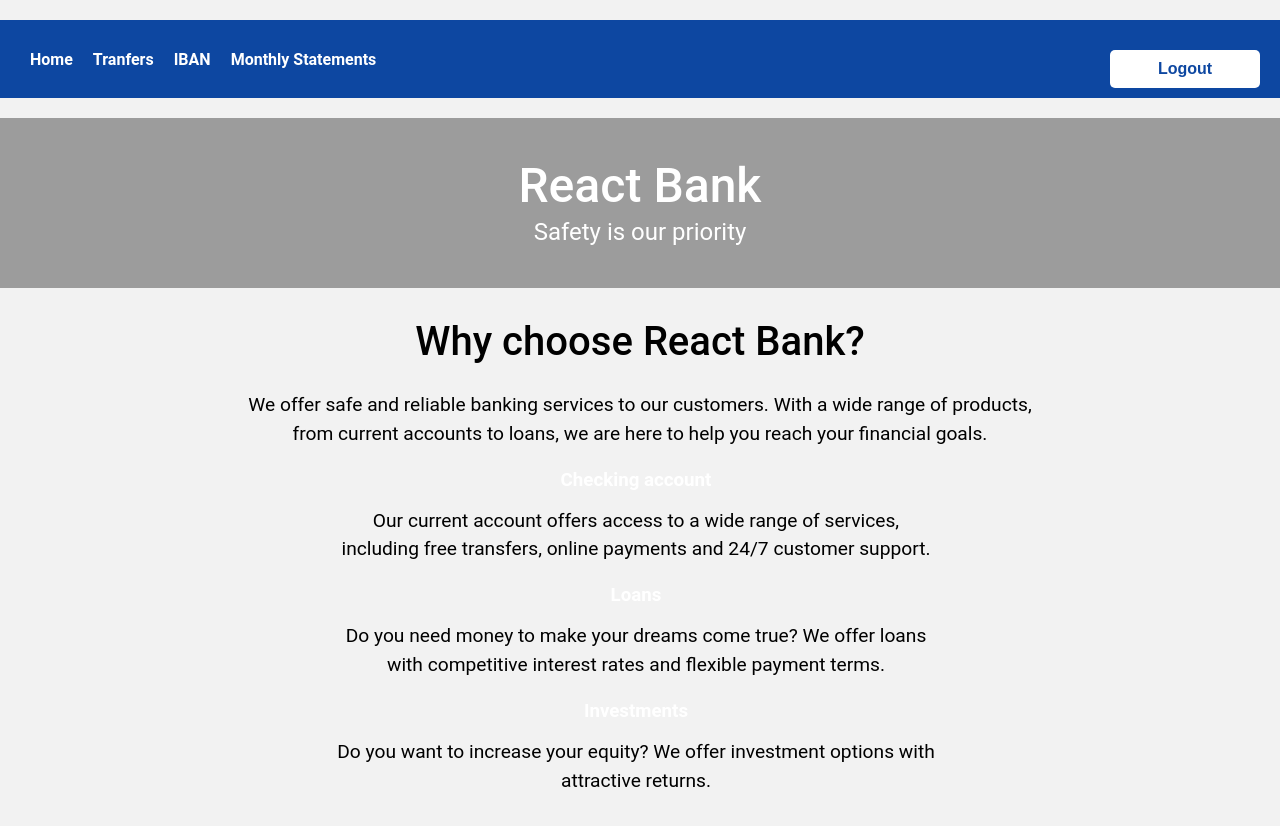
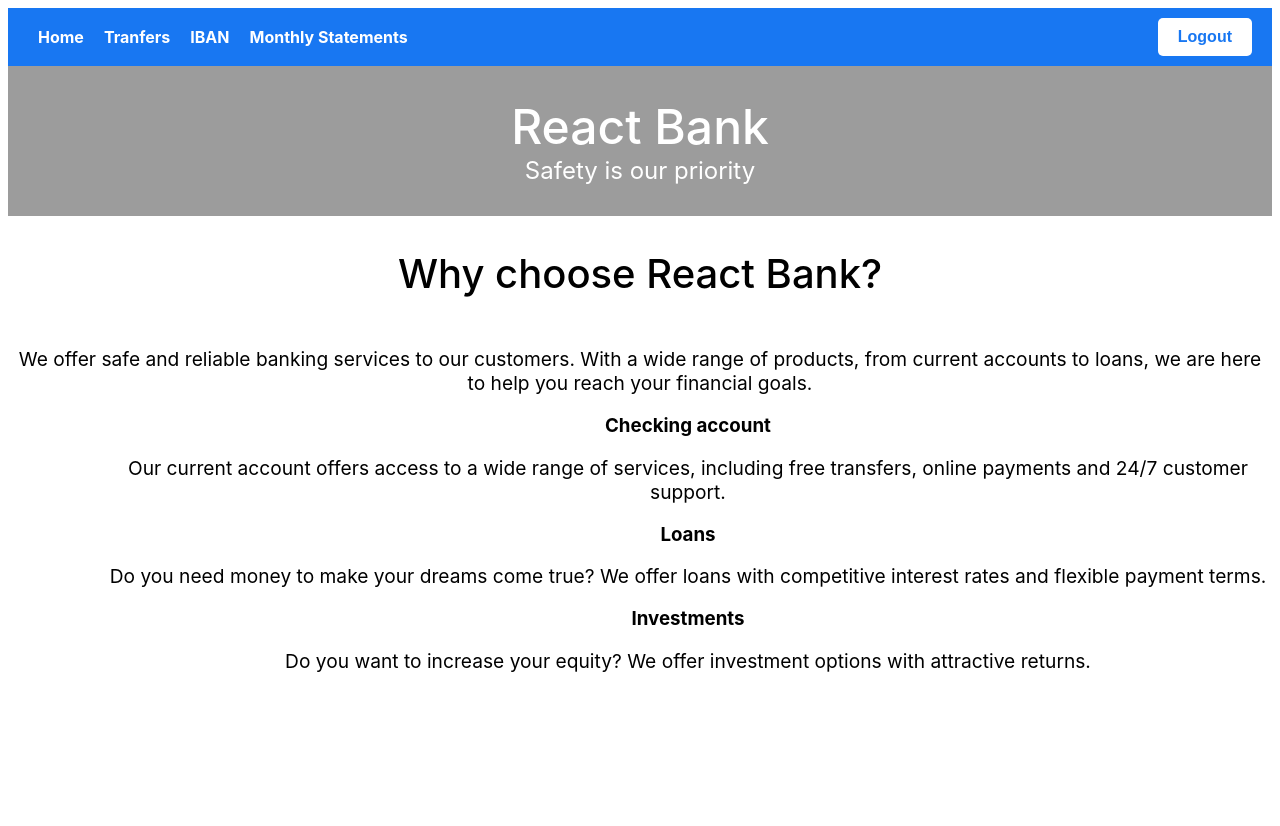
Before and after one commit to ITSector-Estagiarios/DevOps, a React (Create React App) app in the folder website/: page / in a window 1280 px wide. Both pictures are taken after typing "name@example.com", "Sample123" into the empty fields and a click on the button "Login". Shown: the top 826 px of the page. After the commit the page ends 800 px from the top, so only its background shows below. Built offline with nearby package versions, Linux system fonts and the light colour scheme; no server answers.

Commit message:
Css almost done

```diff
--- a/website/src/index.css
+++ b/website/src/index.css
@@ -1,5 +1,5 @@
 body {
-  margin: 0;
+  /*margin: 0;*/
   font-family: -apple-system, BlinkMacSystemFont, 'Segoe UI', 'Roboto', 'Oxygen',
     'Ubuntu', 'Cantarell', 'Fira Sans', 'Droid Sans', 'Helvetica Neue',
     sans-serif;
--- a/website/src/pages/Consultas/ConsultasIBAN.css
+++ b/website/src/pages/Consultas/ConsultasIBAN.css
@@ -1,31 +1,36 @@
-  *{
+ h1.check {
+    font-size: 36px;
+    font-weight: bold;
+    margin-bottom: 20px;
     text-align: center;
   }
 
-  h1 {
-    font-size: 36px;
+  button.see[type="IBAN"] {
+    padding: 10px;
+    border-radius: 50px;
+    border: none;
+    width: 200px;
+    font-size: 20px;
     font-weight: bold;
-    margin-bottom: 20px;
-    margin-left: 900px;
-  }
-
-  p {
-    font-size: 24px;
-    margin-bottom: 20px;
-  }
-
-  button[type="IBAN"] {
-    padding: 10px 30px ;
-    border-radius: 50px;
-    background-color: #007bff;
+    background-color: #1877f2;
+    color: #fff;
     cursor: pointer;
-    margin-left: 1280px;
+    margin-top: 20px;
     }
 
-  button[type="IBAN"]:hover {
+  button.see[type="IBAN"]:hover {
     background-color: #028d20;
   }
 
+  form.form{
+    display: flex;
+    flex-direction: column;
+    align-items: center;
+  }
+
   p.success{
-    margin: auto;
+    margin-top: 20px;
+    text-align: center;
+    font-weight: bold;
+    font-size: 20px;
   }
--- a/website/src/pages/Consultas/ConsultasIBAN.js
+++ b/website/src/pages/Consultas/ConsultasIBAN.js
@@ -15,11 +15,11 @@ function IBAN() {
   }
 
   return (
-    <div className="container">
-      <h1>Your IBAN</h1>
-      <form onSubmit={handleSubmit}>
-        <button type="IBAN">
-          See IBAN
+    <div className="IBAN">
+      <h1 class="check">Your IBAN</h1>
+      <form onSubmit={handleSubmit} class="form">
+        <button type="IBAN" class="see">
+          IBAN
         </button>
       </form>
       {iban && (
--- a/website/src/pages/Home/Home.css
+++ b/website/src/pages/Home/Home.css
@@ -12,18 +12,7 @@
     --text-color: #333333;
   }
 
-  /* Estilos globais */
-  body {
-    font-family: "Roboto", sans-serif;
-    background-color: #f2f2f2;
-    color: var(--text-color);
-    margin: 0;
-    padding: 0;
-  }
-
-
-  /* cabeçalho da página */
-  .header {
+  .home-header {
     background-color: #9c9c9c;
     height: 150px;
     display: flex;
@@ -33,7 +22,7 @@
     flex-direction: column;
   }
 
-  .header h1 {
+  .home-header h1 {
     font-size: 3rem;
     font-weight: 500;
     color: var(--secondary-color);
@@ -41,7 +30,7 @@
     padding: 0;
   }
 
-  .header p {
+  .home-header p {
     font-size: 1.5rem;
     font-weight: 400;
     color: var(--secondary-color);
@@ -49,7 +38,7 @@
     padding: 0;
   }
 
-  /* Estilizando o conteúdo principal */
+
   .main-content {
     display: flex;
     flex-direction: column;
--- a/website/src/pages/Home/Home.js
+++ b/website/src/pages/Home/Home.js
@@ -4,7 +4,7 @@ const Home = () => {
   return (
     <div>
       {/* Cabeçalho */}
-      <header className="header">
+      <header className="home-header">
         <h1>React Bank</h1>
         <p>Safety is our priority</p>
       </header>
--- a/website/src/pages/Login/LoginForm.css
+++ b/website/src/pages/Login/LoginForm.css
@@ -1,16 +1,26 @@
-form {
+form.login-form {
   display: flex;
   flex-direction: column;
   align-items: center;
-  margin-top: 300px;
+  margin-top: 265px;
 }
 
-label {
+label.pass {
   display: flex;
   flex-direction: column;
   align-items: center;
   margin-bottom: 20px;
-  font-size: 16px;
+  font-size: 25px;
+  font-weight: bold;
+}
+
+label.email {
+  display: flex;
+  flex-direction: column;
+  align-items: center;
+  margin-bottom: 20px;
+  font-size: 25px;
+  font-weight: bold;
 }
 
 input[type="email"], [type="password"] {
@@ -21,12 +31,12 @@ input[type="email"], [type="password"] {
   font-size: 20px;
 }
 
-button {
+button.login {
   padding: 10px;
-  border-radius: 5px;
+  border-radius: 50px;
   border: none;
-  width: 150px;
-  font-size: 16px;
+  width: 200px;
+  font-size: 20px;
   font-weight: bold;
   background-color: #1877f2;
   color: #fff;
@@ -34,10 +44,6 @@ button {
   margin-top: 20px;
 }
 
-button:hover {
-  background-color: #166fe5;
+button.login:hover {
+  background-color: green;
 }
-
-div {
-  margin-top: 20px;
-}
--- a/website/src/pages/Login/LoginForm.js
+++ b/website/src/pages/Login/LoginForm.js
@@ -37,9 +37,9 @@ function LoginForm({ handleLogin }) {
   };
 
   return (
-    <form onSubmit={handleSubmit}>
-      <label>
-        Emaaaaaaaaaaaaaaaaaaaaaaail:
+    <form onSubmit={handleSubmit} class="login-form">
+      <label class="email">
+        Email:
         <input
           type="email"
           value={email}
@@ -48,7 +48,7 @@ function LoginForm({ handleLogin }) {
         />
       </label>
       <br />
-      <label>
+      <label class="pass">
         Password:
         <input
           type="password"
@@ -59,7 +59,7 @@ function LoginForm({ handleLogin }) {
       </label>
       <br />
       {error && <div style={{ color: "red" }}>{error}</div>}
-      <button type="submit">Login</button>
+      <button type="submit" class="login">Login</button>
     </form>
   );
 }
--- a/website/src/pages/Main.css
+++ b/website/src/pages/Main.css
@@ -1,13 +1,5 @@
-/* Estilo para o body da página */
-body {
-    font-family: Arial, sans-serif;
-    background-color: #f1f1f1;
-    margin: 0;
-  }
-
-  /* Estilo para o cabeçalho */
-  header {
-    background-color: #0d47a1;
+header.main {
+    background-color: #1877f2;
     color: #fff;
     display: flex;
     justify-content: space-between;
@@ -15,131 +7,34 @@ body {
     padding: 10px 20px;
   }
 
-  /* Estilo para o menu de navegação */
-  nav ul {
+  div.cabeçalho nav ul {
     display: flex;
     list-style: none;
     margin: 0;
     padding: 0;
   }
 
-  nav li {
+  div.cabeçalho nav li {
     margin: 0 10px;
   }
 
-  nav a {
+  div.cabeçalho nav a {
     color: #fff;
     text-decoration: none;
     font-weight: bold;
   }
 
-  nav a:hover {
+  div.cabeçalho nav a:hover {
     text-decoration: underline;
   }
 
-  /* Estilo para o botão de logout */
   header button {
     background-color: #fff;
     border: none;
     border-radius: 5px;
-    color: #0d47a1;
+    color: #1877f2;
     cursor: pointer;
     font-size: 16px;
     font-weight: bold;
     padding: 10px 20px;
   }
-
-  header button:hover {
-    background-color: #0d47a1;
-    color: #fff;
-  }
-
-  /* Estilo para o conteúdo principal */
-  main {
-    padding: 20px;
-    max-width: 800px;
-    margin: 0 auto;
-  }
-
-  /* Estilo para os títulos */
-    h1, h2, h3 {
-    font-weight: bold;
-    margin: 10px 0;
-    color: black;
-    }
-
-    /* Estilo para os parágrafos */
-    p {
-    line-height: 1.5;
-    margin-bottom: 10px;
-    color: black;
-    }
-
-    /* Estilo para as imagens */
-    img {
-    max-width: 100%;
-    height: auto;
-    }
-
-    /* Estilo para as seções */
-    section {
-    margin-bottom: 30px;
-    }
-
-    /* Estilo para os formulários */
-    form {
-    margin-bottom: 30px;
-    }
-
-    label {
-    display: block;
-    margin-bottom: 10px;
-    font-weight: bold;
-    }
-
-    input, select, textarea {
-    padding: 5px;
-    font-size: 16px;
-    border-radius: 5px;
-    border: 1px solid #ccc;
-    margin-bottom: 10px;
-    width: 100%;
-    }
-
-    input[type="submit"] {
-    background-color: #0d47a1;
-    color: #fff;
-    cursor: pointer;
-    }
-
-    input[type="submit"]:hover {
-    background-color: #fff;
-    color: #0d47a1;
-    }
-
-    /* Estilo para as tabelas */
-    table {
-    border-collapse: collapse;
-    width: 100%;
-    margin-bottom: 30px;
-    }
-
-    th, td {
-    padding: 10px;
-    text-align: left;
-    border: 1px solid #ccc;
-    }
-
-    th {
-    background-color: #0d47a1;
-    color: #fff;
-    }
-
-    /* Estilo para o rodapé */
-    footer {
-    background-color: #0d47a1;
-    color: #fff;
-    text-align: center;
-    padding: 10px;
-    margin-top: 50px;
-    }
--- a/website/src/pages/Main.js
+++ b/website/src/pages/Main.js
@@ -9,8 +9,8 @@ const Main = () => {
   };
 
   return (
-    <div>
-      <header>
+    <div class="cabeçalho">
+      <header class="main">
         <nav>
           <ul>
             <li>
--- a/website/src/pages/Transferencias/Transferencias.css
+++ b/website/src/pages/Transferencias/Transferencias.css
@@ -1,59 +1,77 @@
-.container {
-    max-width: 600px;
+  h1.title{
+    text-align: center;
   }
-
-  h1 {
-    text-align: center;
-    }
 
   p.balance {
     margin-top: 60px;
     text-align: center;
     font-weight: bold;
+    font-size: 25px;
     color: #028d20;
   }
 
-  form {
-    margin-top: 60px;
+  form.interface  {
+    display: flex;
+    flex-direction: column;
+    align-items: center;
+    margin-top: 40px;
   }
 
-  label {
+  label.from {
     font-weight: bold;
-    font-size: 30px;
-    margin-bottom: 10px;
+    font-size: 25px;
+  }
+
+  label.to {
+    font-weight: bold;
+    font-size: 25px;
+    margin-top: -40px;
+  }
+
+  label.money {
+    font-weight: bold;
+    font-size: 25px;
+    margin-top: -40px;
   }
 
   input[type="text"] {
     padding: 20px;
     width: 150px;
     border-radius: 50px;
-    border: 1px solid #ccc;
+    border: 2px solid #1877f2;
+    font-size: 20px;
   }
 
-  button[type="submit"] {
-    padding: 10px 30px ;
+  button.transferir {
     border-radius: 50px;
-    background-color: #007bff;
+    border: none;
+    width: 200px;
+    font-size: 20px;
+    font-weight: bold;
+    background-color: #1877f2;
+    color: #fff;
     cursor: pointer;
+    margin-top: -20px;
+    margin-bottom: 10px;
     }
 
-  button[type="submit"]:hover {
-    background-color: #028d20;
-  }
-
-  h3{
-    vertical-align: middle;
-    color: #ffffff;
+  button.transferir:hover {
+    background-color: green;
   }
 
   p.successful{
     text-align: center;
     padding-bottom: 30px;
     color:#028d20;
+    font-size: 30px;
   }
 
-  h2{
+  h2.history {
     padding-left: 40px;
+    font-size: 30px;
+    background-color: #1877f2;
+    color: #fff;
+    border-radius: 50px;
   }
 
   .transfer-history {
@@ -62,7 +80,6 @@
     padding-right: 250px;
     padding-bottom: 10px;
     padding-left: 250px;
-    margin: 0;
   }
 
   .transfer-history li {
@@ -71,6 +88,7 @@
     border-radius: 5px;
     padding: 10px;
     margin-bottom: 10px;
+    font-size: 25px;
   }
 
   .transfer-history li p {
--- a/website/src/pages/Transferencias/Transferencias.js
+++ b/website/src/pages/Transferencias/Transferencias.js
@@ -77,10 +77,10 @@ function Transferencias(){
 
   return (
     <div>
-      <h1>Bank Transfer Page</h1>
+      <h1 class="title">Bank Transfer Page</h1>
       <p class="balance">Current Balance: {balance}</p>
-      <form onSubmit={handleTransfer}>
-        <label htmlFor="fromAccount">From Account:</label>
+      <form onSubmit={handleTransfer} class="interface">
+        <label htmlFor="fromAccount" class="from">From Account:</label>
         <input
           type="text"
           id="fromAccount"
@@ -93,7 +93,7 @@ function Transferencias(){
         <br />
         <br />
 
-        <label htmlFor="toAccount">To Account:</label>
+        <label htmlFor="toAccount" class="to">To Account:</label>
         <input
           type="text"
           id="toAccount"
@@ -107,7 +107,7 @@ function Transferencias(){
         <br />
         <br />
 
-        <label htmlFor="amount">Amount:</label>
+        <label htmlFor="amount" class="money">Amount:</label>
         <input
           type="text"
           id="amount"
@@ -120,14 +120,14 @@ function Transferencias(){
         <br />
         <br />
 
-        <button type="submit"><h3>Transfer</h3></button>
+        <button type="submit" class="transferir"><h3>Transfer</h3></button>
       </form>
       {showSuccessMessage && (
         <>
           <p class="successful">Transfer successful! Check your account balance.</p>
         </>
       )}
-        <h2>Transfer History</h2>
+        <h2 class="history">Transfer History</h2>
         <ul className="transfer-history">
           {transfers.map((transfer, index) => (
             <li key={index}>
```
